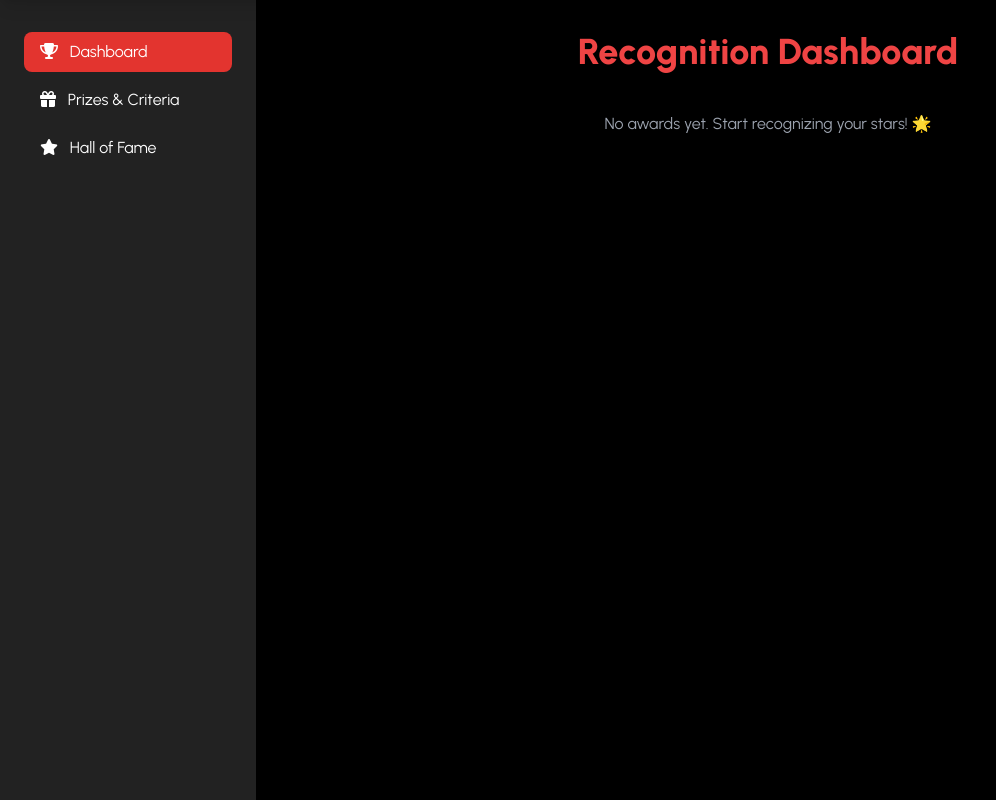
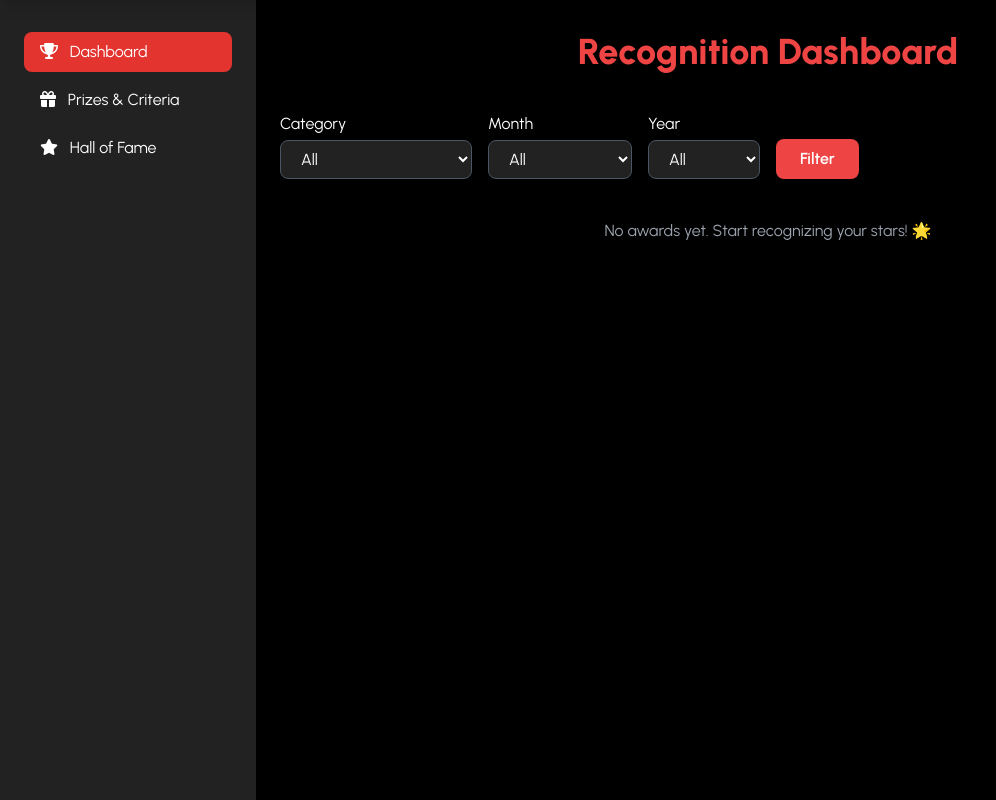
Before and after one commit to FirehouseWebapp-dev/firehousemovers, a Django app: page /awards/ in a window 1280 px wide. Shown: the part 64-864 px from the top of the page, without its empty margins (0-996 px from the left). Run offline with Django 5.2, Linux system fonts and the light colour scheme; the visitor is signed in with stand-in values (Sample User, id 1); data that the repository does not hold is empty; some libraries are stand-ins or nearby versions.

Commit message:
Core 10 recognition dashboar (#16)
* CORE-10 Added recognition dashboard

* updated migration for awards category

* Fix migration: make category nullable without default

* Added edit and delete award functionlity

* updated delete award functionlity

* Added prizes and hall of fame

* updated prizes and hall of fame

* updated prizes and hall of fame photos

* updated permission for manager and admin

* Prettify reupload image in hall of fame

* added default user image

* added filters

```diff
--- a/authentication/models.py
+++ b/authentication/models.py
@@ -22,4 +22,4 @@ class UserProfile(models.Model):
     role = models.CharField(max_length=50, choices=Employee_choices, default="driver")
 
     def __str__(self):
-        return self.user.username
+        return self.user.get_full_name() or self.user.username
--- a/gift/templates/award_card.html
+++ b/gift/templates/award_card.html
@@ -16,7 +16,7 @@
             <div>
                 <label for="{{ form.employees.id_for_label }}" class="block text-sm font-medium text-gray-700">Employee</label>
                 <div class="mt-1">
-                    <select class="form-select crew-members-select" id="{{ form.employees.id_for_label }}" name="{{ form.employees.name }}" multiple>
+                    <select class="form-select crew-members-select" id="{{ form.employees.id_for_label }}" name="{{ form.employees.user.get_full_name }}" multiple>
                         {% for value, label in form.employees.field.choices %}
                             <option value="{{ value }}" {% if value in form.employees.value %}selected{% endif %}>{{ label }}</option>
                         {% endfor %}
--- a/gift/templates/awards/dashboard.html
+++ b/gift/templates/awards/dashboard.html
@@ -4,6 +4,58 @@
   <h1 class="text-4xl font-extrabold text-center mb-10 text-red-500 drop-shadow-lg">
     Recognition Dashboard
   </h1>
+
+  <form method="get" class="mb-10 flex flex-wrap gap-4 items-end">
+    <!-- Category -->
+    <div>
+      <label class="block text-white mb-1">Category</label>
+      <select name="category"
+        class="w-48 bg-custom-dark text-white border border-gray-600 rounded-lg px-4 py-2 focus:outline-none focus:ring-2 focus:ring-red-500">
+        <option value="">All</option>
+        {% for cat in categories %}
+          <option value="{{ cat.id }}" {% if selected_category == cat.id|stringformat:"s" %}selected{% endif %}>
+            {{ cat.name }}
+          </option>
+        {% endfor %}
+      </select>
+    </div>
+
+    <!-- Month -->
+    <div>
+      <label class="block text-white mb-1">Month</label>
+      <select name="month"
+        class="w-36 bg-custom-dark text-white border border-gray-600 rounded-lg px-4 py-2 focus:outline-none focus:ring-2 focus:ring-red-500">
+        <option value="">All</option>
+        {% for m in months %}
+          <option value="{{ m.value }}" {% if selected_month == m.value %}selected{% endif %}>
+            {{ m.name }}
+          </option>
+        {% endfor %}
+      </select>
+    </div>
+
+    <!-- Year -->
+    <div>
+      <label class="block text-white mb-1">Year</label>
+      <select name="year"
+        class="w-28 bg-custom-dark text-white border border-gray-600 rounded-lg px-4 py-2 focus:outline-none focus:ring-2 focus:ring-red-500">
+        <option value="">All</option>
+        {% for y in years %}
+          <option value="{{ y.year }}" {% if selected_year == y.year|stringformat:"s" %}selected{% endif %}>
+            {{ y.year }}
+          </option>
+        {% endfor %}
+      </select>
+    </div>
+
+    <!-- Submit Button -->
+    <div>
+      <button type="submit"
+        class="bg-red-500 text-white px-6 py-2 rounded-lg font-semibold hover:bg-red-700 transition duration-200">
+        Filter
+      </button>
+    </div>
+  </form>
 
   <div class="grid grid-cols-1 md:grid-cols-2 lg:grid-cols-3 gap-8">
     {% for award in awards %}
@@ -33,7 +85,7 @@
 
           <p class="mb-2">Awarded to:
             <span class="font-bold text-red-400">
-              {{ award.employees.user.username }}
+              {{ award.employees.user.get_full_name }}
             </span>
           </p>
 
@@ -74,7 +126,7 @@
           {% endif %}
           <div class="p-6">
             <h3 class="text-2xl font-extrabold mb-4">{{ award.category|title }}</h3>
-            <p class="mb-2"><strong>Employee:</strong> {{ award.employees.user.username }}</p>
+            <p class="mb-2"><strong>Employee:</strong> {{ award.employees.user.get_full_name }}</p>
             <p class="mb-2"><strong>Reason:</strong> {{ award.reason|default:"N/A" }}</p>
             <p class="mb-2"><strong>Date:</strong> {{ award.date_award|date:"M d, Y" }}</p>
             {% if award.card %}
--- a/gift/views.py
+++ b/gift/views.py
@@ -7,12 +7,11 @@ from django.contrib import messages
 from django.http import JsonResponse
 from django.utils import timezone
 from datetime import datetime
-import re
-
 from authentication.models import UserProfile
 from .models import Award, AwardCategory, HallOfFameEntry
 from .forms import AwardForm, AwardCategoryForm, GiftCardForm, AwardCardForm, HallOfFameForm
 from authentication.mailer import send_gift_card_email
+import re
 
 
 # Helper function for permission
@@ -28,7 +27,49 @@ class DashboardView(ListView):
     model = Award
     template_name = "awards/dashboard.html"
     context_object_name = "awards"
-    ordering = ["-date_award"]
+
+    def get_queryset(self):
+        qs = super().get_queryset().select_related("category", "employees")
+
+        # Filters
+        category_id = self.request.GET.get("category")
+        month = self.request.GET.get("month")
+        year = self.request.GET.get("year")
+
+        if category_id:
+            qs = qs.filter(category__id=category_id)
+
+        if month:
+            qs = qs.filter(date_award__month=month)
+
+        if year:
+            qs = qs.filter(date_award__year=year)
+
+        return qs.order_by("-date_award")
+
+    def get_context_data(self, **kwargs):
+        context = super().get_context_data(**kwargs)
+        context["categories"] = AwardCategory.objects.all()
+        context["selected_category"] = self.request.GET.get("category", "")
+        context["selected_month"] = self.request.GET.get("month", "")
+        context["selected_year"] = self.request.GET.get("year", "")
+        context["years"] = Award.objects.dates('date_award', 'year', order='DESC')
+        context["months"] = [
+            {"value": "01", "name": "January"},
+            {"value": "02", "name": "February"},
+            {"value": "03", "name": "March"},
+            {"value": "04", "name": "April"},
+            {"value": "05", "name": "May"},
+            {"value": "06", "name": "June"},
+            {"value": "07", "name": "July"},
+            {"value": "08", "name": "August"},
+            {"value": "09", "name": "September"},
+            {"value": "10", "name": "October"},
+            {"value": "11", "name": "November"},
+            {"value": "12", "name": "December"},
+        ]
+        return context
+
 
 # ------------------------
 # Award CRUD (CBVs)
```
Also changed, not shown: gift/forms.py (+18 -2 lines), gift/models.py (+49 -5 lines), gift/templates/awards/hall_of_fame.html (+9 -3 lines), gift/templates/awards/hall_of_fame_add.html (+38 -9 lines), inventory_app/permissions.py (+5 -4 lines), gift/migrations/0014_remove_halloffameentry_name_halloffameentry_employee.py (added), gift/migrations/0015_alter_halloffameentry_employee.py (added), static/images/user_icon.jpg (added).
